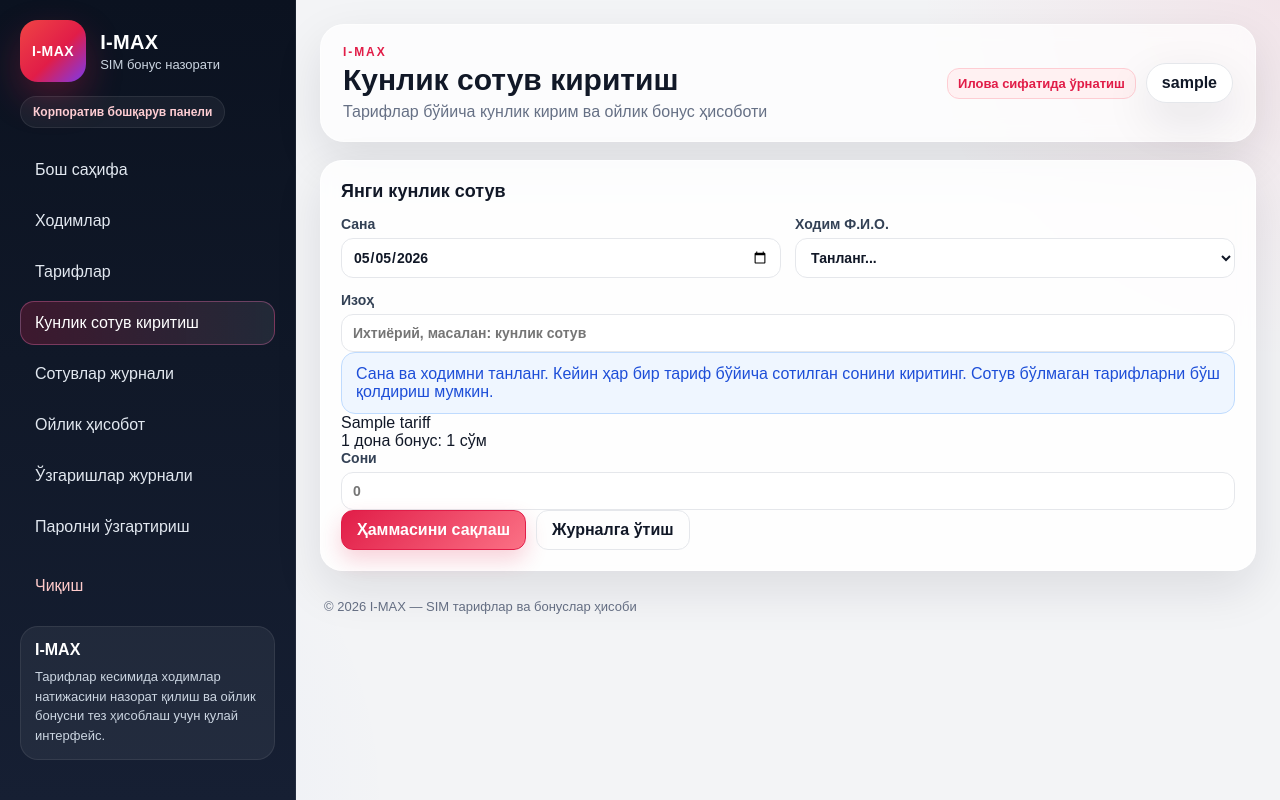
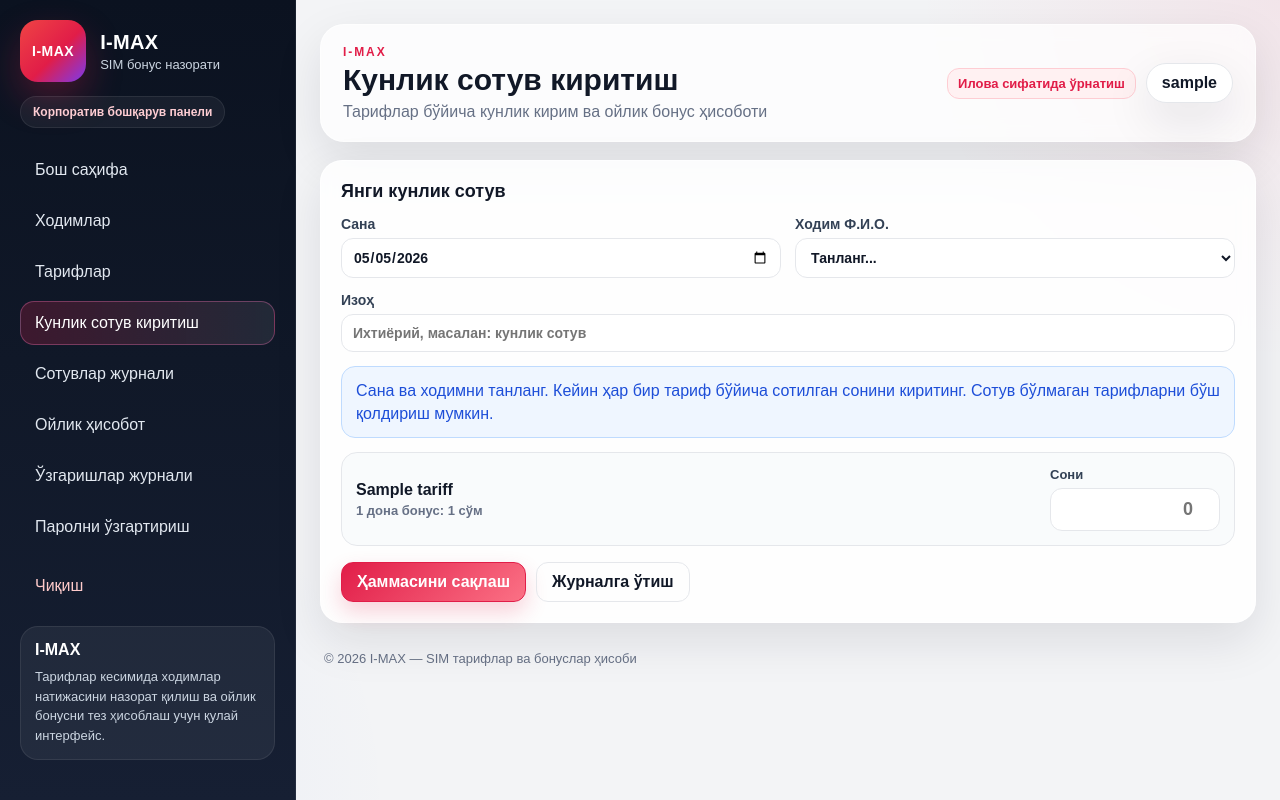
Before and after one commit to botir6-blip/gsm, a Flask app: page /sales/new in a window 1280 px wide. Run offline with Flask 3, Linux system fonts and the light colour scheme; the visitor is signed in with stand-in values (Sample User, id 1); tables that the repository leaves empty hold one stand-in row (values such as "Sample post"); some libraries are stand-ins or nearby versions.

Commit message:
Add files via upload

```diff
--- a/static/style.css
+++ b/static/style.css
@@ -349,3 +349,34 @@ label { display: flex; flex-direction: column; gap: 6px; color: #334155; font-we
     .login-showcase h1 { font-size: 30px; }
     .login-card { padding: 20px; }
 }
+
+.daily-sale-panel { max-width: 980px; }
+.daily-sale-form { display: flex; flex-direction: column; gap: 14px; }
+.daily-head-grid { margin-bottom: 0; }
+.daily-hint { margin: 0; line-height: 1.45; }
+.tariff-entry-list {
+    display: flex;
+    flex-direction: column;
+    gap: 10px;
+}
+.tariff-entry-row {
+    display: grid;
+    grid-template-columns: minmax(0, 1fr) 170px;
+    gap: 14px;
+    align-items: center;
+    padding: 14px;
+    border: 1px solid var(--border);
+    border-radius: 16px;
+    background: rgba(248, 250, 252, .82);
+}
+.tariff-entry-row:hover { background: #fff; border-color: #fecdd3; }
+.tariff-entry-name { font-weight: 800; color: var(--text); }
+.tariff-entry-bonus { margin-top: 4px; font-size: 13px; color: var(--muted); font-weight: 700; }
+.tariff-entry-qty { font-size: 13px; }
+.tariff-entry-qty input { text-align: right; font-weight: 800; font-size: 18px; }
+.daily-actions { margin-top: 2px; }
+
+@media (max-width: 650px) {
+    .tariff-entry-row { grid-template-columns: 1fr; }
+    .tariff-entry-qty input { text-align: left; }
+}
```
